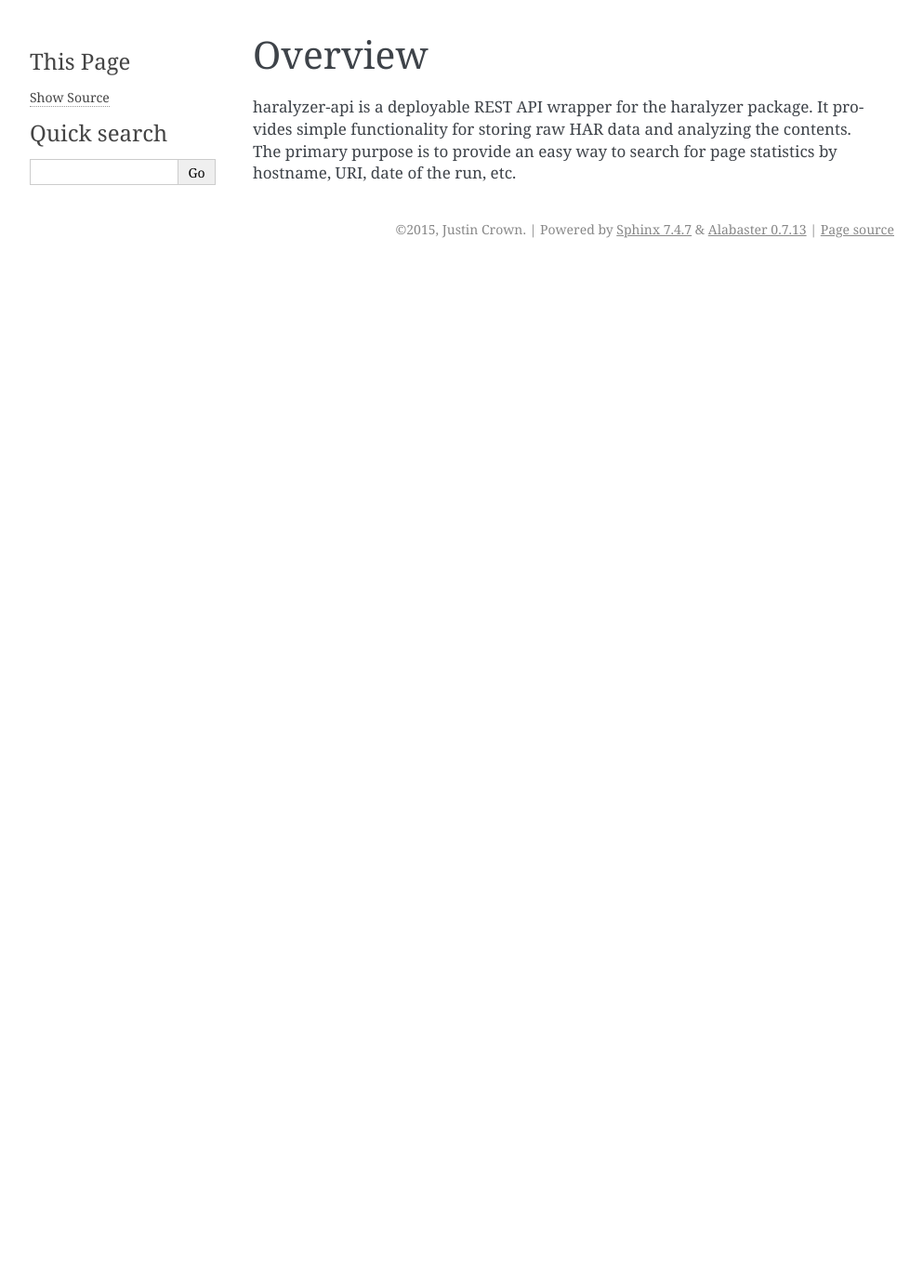
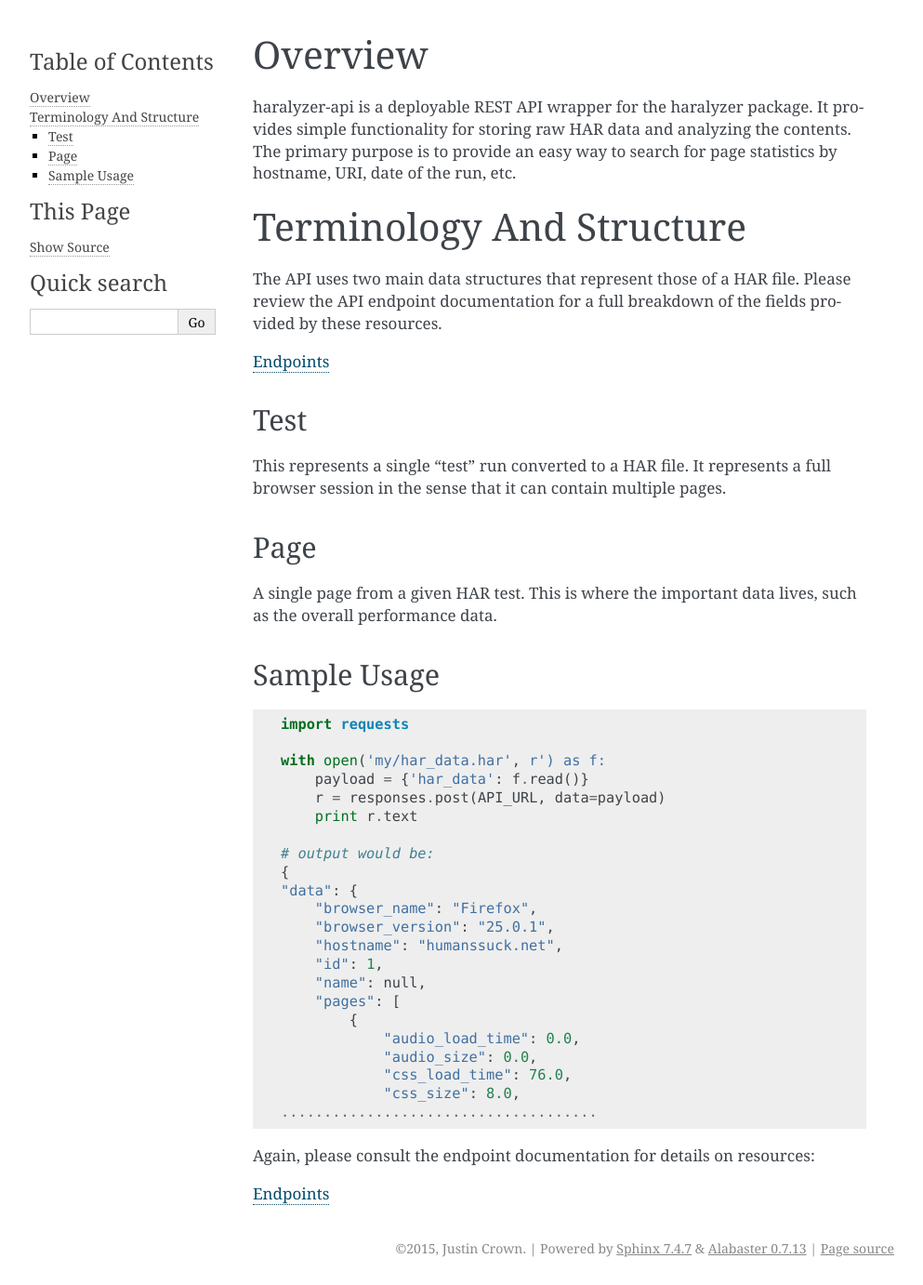
Before and after one commit to mrname/haralyzer-api, a Sphinx documentation site: the page built from docs/overview.rst, in a window 1280 px wide. Shown: the whole page at 93% size, without its empty margins (148-1141 px from the left). Built offline with Sphinx 7.4.7, drawn with Linux system fonts in a browser that asks for light colours; before the commit the page ends 900 px from its top, so only the background shows below that.

Commit message:
Removing date/time filters, adding to docs

```diff
--- a/docs/index.rst
+++ b/docs/index.rst
@@ -11,6 +11,7 @@ Contents:
 .. toctree::
    :maxdepth: 3
 
+   overview
    endpoints
 
 
--- a/docs/overview.rst
+++ b/docs/overview.rst
@@ -6,3 +6,60 @@ haralyzer-api is a deployable REST API wrapper for the haralyzer package. It pro
 simple functionality for storing raw HAR data and analyzing the contents. The primary
 purpose is to provide an easy way to search for page statistics by hostname, URI, date of
 the run, etc.
+
+=========================
+Terminology And Structure
+=========================
+
+The API uses two main data structures that represent those of a HAR file. Please
+review the API endpoint documentation for a full breakdown of the fields provided
+by these resources.
+
+`Endpoints <endpoints.html>`_
+
+----
+Test
+----
+
+This represents a single "test" run converted to a HAR file. It represents a full
+browser session in the sense that it can contain multiple pages.
+
+----
+Page
+----
+
+A single page from a given HAR test. This is where the important data lives, such as
+the overall performance data.
+
+------------
+Sample Usage
+------------
+
+.. code-block:: python
+
+    import requests
+
+    with open('my/har_data.har', r') as f:
+        payload = {'har_data': f.read()}
+        r = responses.post(API_URL, data=payload)
+        print r.text
+
+    # output would be:
+    {
+    "data": {
+        "browser_name": "Firefox",
+        "browser_version": "25.0.1",
+        "hostname": "humanssuck.net",
+        "id": 1,
+        "name": null,
+        "pages": [
+            {
+                "audio_load_time": 0.0,
+                "audio_size": 0.0,
+                "css_load_time": 76.0,
+                "css_size": 8.0,
+    .....................................
+
+Again, please consult the endpoint documentation for details on resources:
+
+`Endpoints <endpoints.html>`_
--- a/setup.py
+++ b/setup.py
@@ -42,7 +42,7 @@ class PyTest(TestCommand):
 
 setup(
     name='haralyzer-api',
-    version='0.0.1',
+    version='0.1',
     description='REST API for storing HAR data and retrieving analyzed results',
     author='Justin Crown',
     author_email='admin@humanssuck.net',
@@ -63,6 +63,4 @@ setup(
         'Programming Language :: Python :: 3.4',
     ],
     license='MIT',
-    # Needed for the mock adapter
-    zip_safe=False,
 )
```
Also changed, not shown: README.rst (+7 -0 lines), 4 other files.
